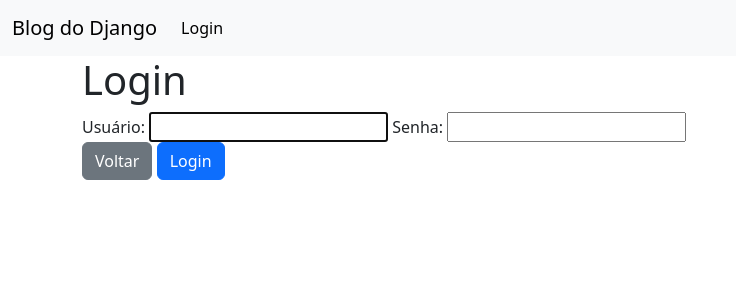
After one commit to thomazrb/t1_django_blog, a Django app: page /usuarios/login/ in a window 1280 px wide. The commit adds this page. Shown: the top 300 px of the page, without its empty margins (0-736 px from the left). Run offline with Django 4.2, Linux system fonts and the light colour scheme; some libraries are stand-ins or nearby versions.

Commit message:
Usuários

```diff
--- a/config/settings.py
+++ b/config/settings.py
@@ -124,5 +124,5 @@ STATIC_URL = 'static/'
 
 DEFAULT_AUTO_FIELD = 'django.db.models.BigAutoField'
 
-LOGIN_REDIRECT_URL = ''
-LOGIN_URL='/auth/login/'
+LOGIN_REDIRECT_URL = 'home'
+LOGOUT_REDIRECT_URL = 'home'
--- a/config/urls.py
+++ b/config/urls.py
@@ -19,5 +19,6 @@ from django.urls import path, include
 
 urlpatterns = [
     path('admin/', admin.site.urls),
+    path('usuarios/', include('django.contrib.auth.urls')),
     path('', include('blog.urls'))
 ]
--- a/templates/base.html
+++ b/templates/base.html
@@ -16,11 +16,25 @@
                 <span class="navbar-toggler-icon"></span>
               </button>
               <div class="collapse navbar-collapse" id="navbarNav">
+
+                {% if user.is_authenticated %}
                 <ul class="navbar-nav">
                   <li class="nav-item">
                     <a class="nav-link active" aria-current="page" href="{% url 'post_new' %}">Adicionar Novo Post</a>
                   </li>
                 </ul>
+                <ul class="navbar-nav">
+                  <li class="nav-item">
+                    <a class="nav-link active" aria-current="page" href="{% url 'logout' %}">Logado como {{ user.username }} Logout</a>
+                  </li>
+                </ul>
+                {% else %}
+                <ul class="navbar-nav">
+                  <li class="nav-item">
+                    <a class="nav-link active" aria-current="page" href="{% url 'login' %}">Login</a>
+                  </li>
+                </ul>
+                {% endif %}
               </div>
             </div>
           </nav>
--- /dev/null
+++ b/templates/registration/login.html
@@ -0,0 +1,14 @@
+{% extends "base.html" %}
+{% load bootstrap %}
+
+{% block content %}
+    <h1>Login</h1>
+    <form action="" method="post">
+        {% csrf_token %}
+        {{ form|bootstrap }}
+        <p>
+        <a class="btn btn-secondary" href="{% url 'home' %}" role="button">Voltar</a>
+        <input class="btn btn-primary" type="submit" value="Login"></p>
+    </form>
+
+{% endblock content %}
```
Also changed, not shown: blog/views.py (+4 -3 lines), db.sqlite3.
